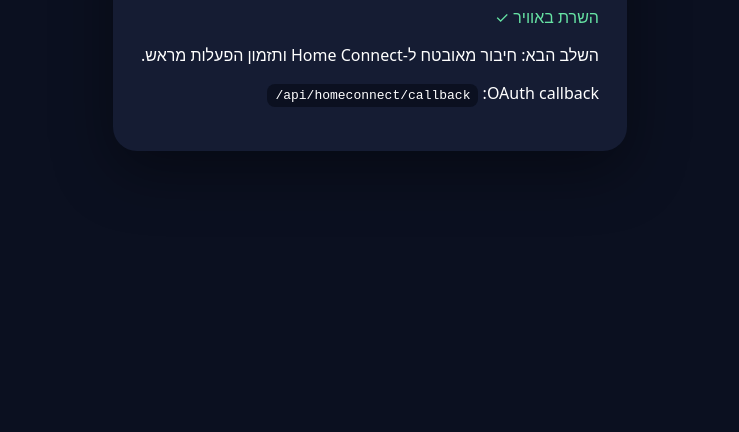
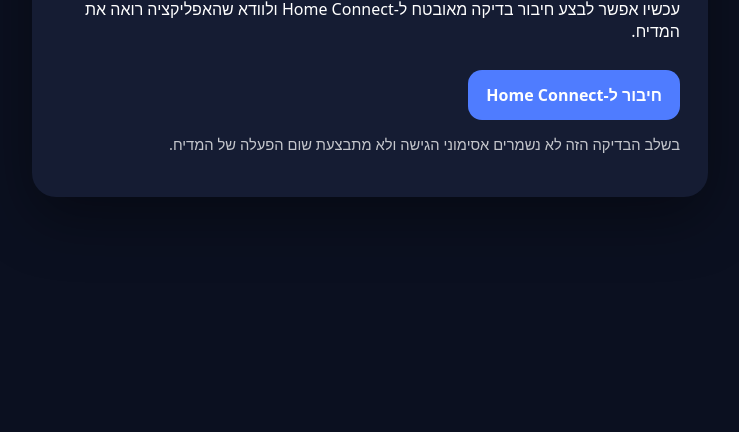
Before and after one commit to achk21/shabbat-dishwashe, a plain HTML site: page index.html in a window 1280 px wide. Shown: the part 368-800 px from the top of the page, without its empty margins (270-1009 px from the left). Drawn offline with Linux system fonts and the light colour scheme.

Commit message:
Add Home Connect connect button

```diff
--- a/index.html
+++ b/index.html
@@ -7,15 +7,17 @@
 <style>
 body{font-family:system-ui,-apple-system,sans-serif;background:#0b1020;color:#fff;margin:0;display:grid;place-items:center;min-height:100vh}
 .card{max-width:620px;margin:24px;padding:28px;border-radius:24px;background:#151c33;box-shadow:0 20px 60px #0006}
-h1{margin-top:0} .ok{color:#66e3a4} code{direction:ltr;display:inline-block;background:#0b1020;padding:4px 8px;border-radius:8px}
+h1{margin-top:0}.ok{color:#66e3a4}.btn{display:inline-block;margin-top:12px;padding:14px 18px;border-radius:14px;background:#4f7cff;color:#fff;text-decoration:none;font-weight:700}
+.small{opacity:.75;font-size:.92rem}
 </style>
 </head>
 <body>
 <div class="card">
 <h1>מדיח שבת</h1>
 <p class="ok">השרת באוויר ✓</p>
-<p>השלב הבא: חיבור מאובטח ל‑Home Connect ותזמון הפעלות מראש.</p>
-<p>OAuth callback: <code>/api/homeconnect/callback</code></p>
+<p>עכשיו אפשר לבצע חיבור בדיקה מאובטח ל‑Home Connect ולוודא שהאפליקציה רואה את המדיח.</p>
+<a class="btn" href="/api/homeconnect/connect">חיבור ל‑Home Connect</a>
+<p class="small">בשלב הבדיקה הזה לא נשמרים אסימוני הגישה ולא מתבצעת שום הפעלה של המדיח.</p>
 </div>
 </body>
 </html>
```
